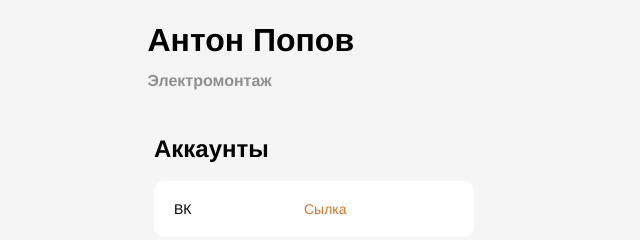
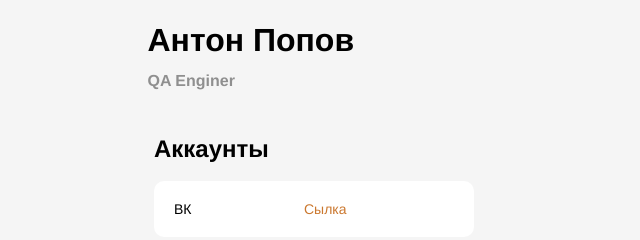
Before and after one commit to Dmitry-Popov-qa/Dmitry.github.io, a plain HTML site: page index.html in a window 1280 px wide. Shown: the part 386-626 px from the top of the page, 326-966 px from the left. Drawn offline with Linux system fonts and the light colour scheme.

Commit message:
имя_коммита

```diff
--- a/index.html
+++ b/index.html
@@ -12,7 +12,7 @@
     <header class="header">
       <img src="./333.jpg" alt="Аватарка" height="333" width="333" class="header__avatar" />
       <h1 class="header__title">Антон Попов</h1>
-      <h3 class="header__subtitle">Электромонтаж </h3>
+      <h3 class="header__subtitle">QA Enginer </h3>
     </header>
     <main>
       <section class="links">
```
